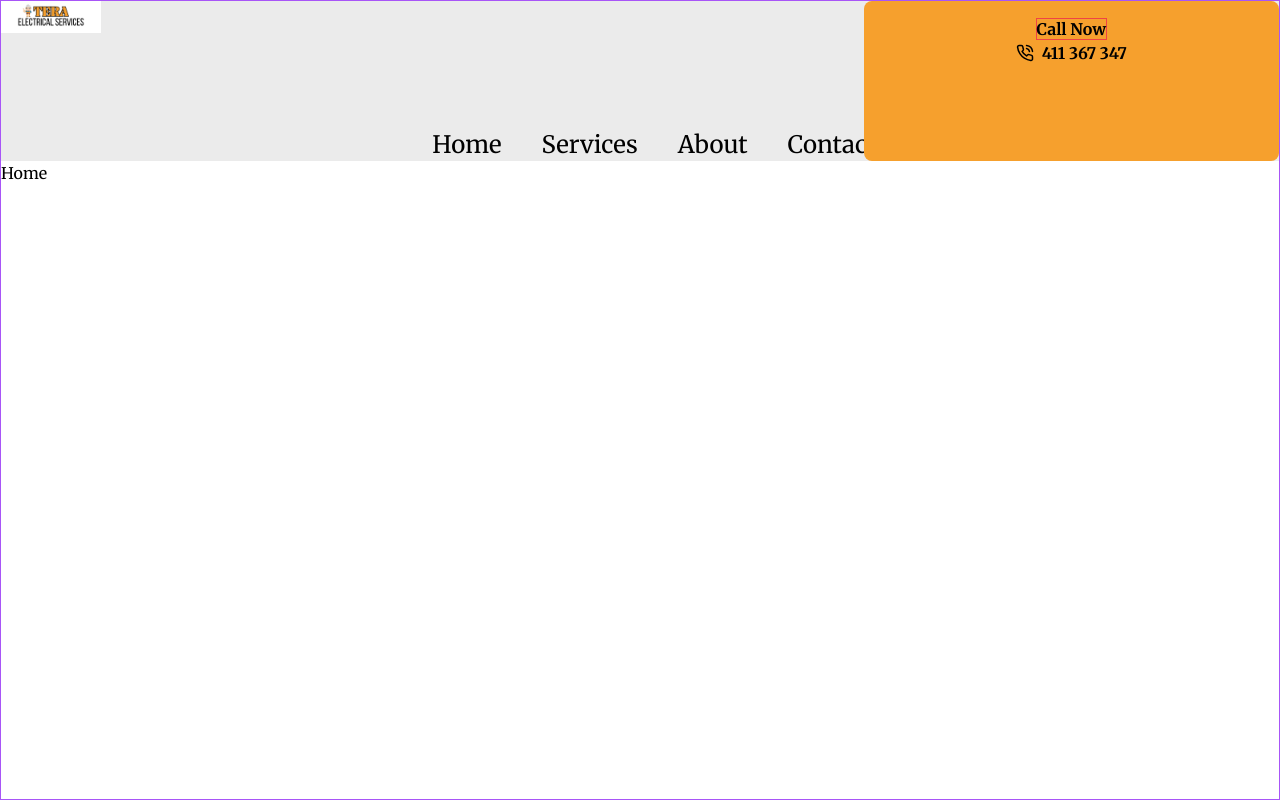
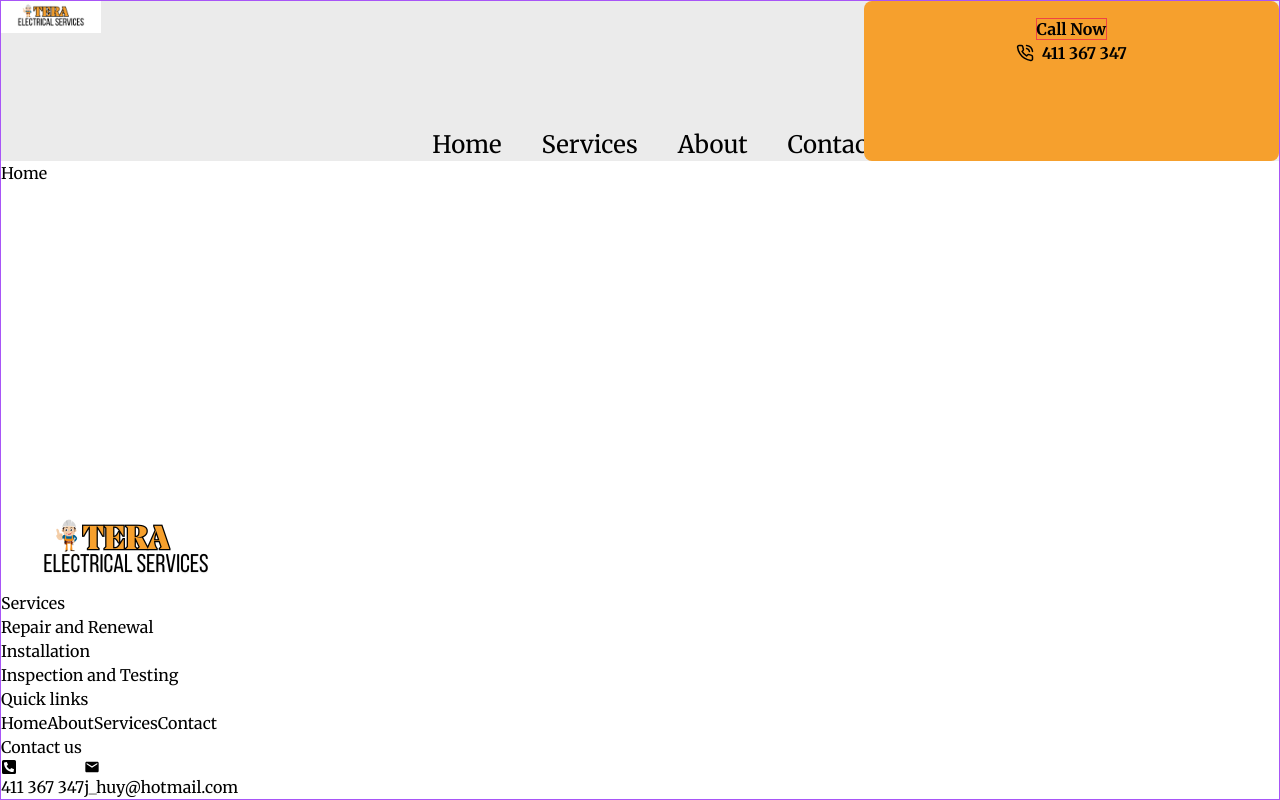
Before and after one commit to Mana12011207/TERA-electrical-services, a React (Create React App) app: page / in a window 1280 px wide. Built offline with nearby package versions, Linux system fonts and the light colour scheme.

Commit message:
Add complete footer with text, links, and images

```diff
--- a/src/components/Footer.jsx
+++ b/src/components/Footer.jsx
@@ -1,6 +1,48 @@
 import React from "react";
+import { FaPhoneSquareAlt } from "react-icons/fa";
+import { MdEmail } from "react-icons/md";
 
 function Footer() {
-  return <></>;
+  return (
+    <>
+      <div>
+        <img
+          src="assets/images/TeraElectricalServices.png"
+          alt="Company logo"
+        ></img>
+        <div>
+          {/* Services */}
+          <p>Services</p>
+          <ul>
+            <li>Repair and Renewal</li>
+            <li>Installation</li>
+            <li>Inspection and Testing</li>
+          </ul>
+        </div>
+        {/* Quick links */}
+        <div>
+          <p>Quick links</p>
+          <a href="/">Home</a>
+          <a href="/About">About</a>
+          <a href="/Services">Services</a>
+          <a href="/Contact">Contact</a>
+        </div>
+
+        {/* CTA button */}
+        <div>
+          <p>Contact us</p>
+          <button>
+            <FaPhoneSquareAlt />
+            <a href="tel:+61411367347">411 367 347</a>
+          </button>
+
+          <button>
+            <MdEmail />
+            <a href="mailto:j_huy@hotmail.com">j_huy@hotmail.com</a>
+          </button>
+        </div>
+      </div>
+    </>
+  );
 }
 export default Footer;
--- a/src/components/Navbar.jsx
+++ b/src/components/Navbar.jsx
@@ -32,7 +32,7 @@ function Navbar() {
         <img
           className="box-border w-auto h-auto max-h-8 lg:col-span-1"
           src="assets/images/TeraElectricalServices.png"
-          alt="logo"
+          alt="Company logo"
         ></img>
 
         {/* Horizontal Menu for larger screens */}
```
